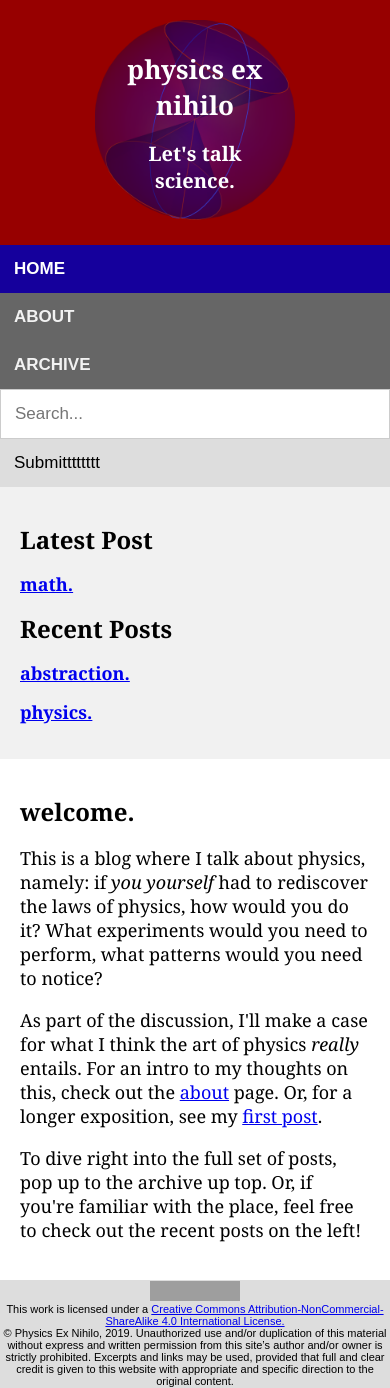
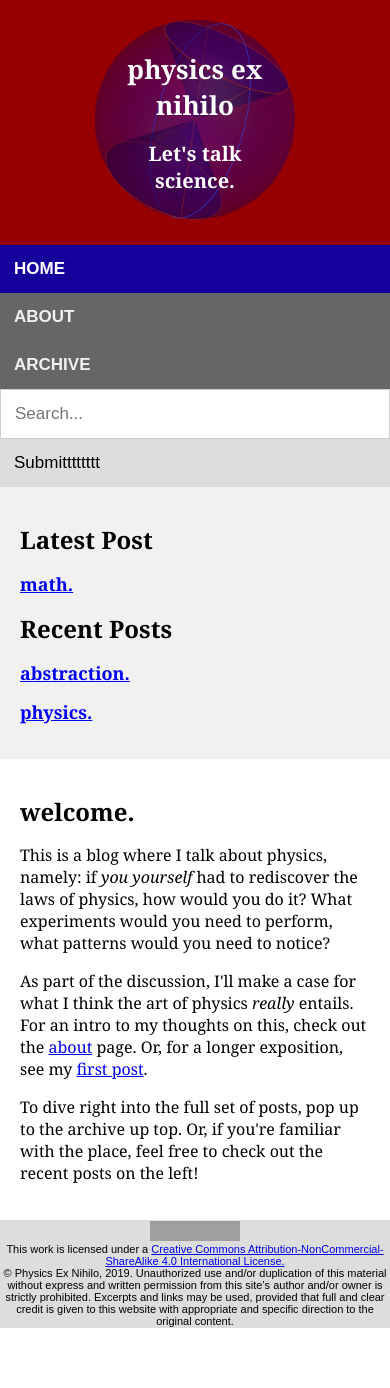
Before and after one commit to physics-ex-nihilo/physics-ex-nihilo.github.io, a Jekyll site: the page built from index.html, in a window 390 px wide. Built offline with Jekyll 4.4.1, drawn with Linux system fonts in a browser that asks for light colours; after the commit the page ends 1328 px from its top, so only the background shows below that; grey boxes are pictures that could not be loaded.

Commit message:
mobile resizing

```diff
--- a/_layouts/default.html
+++ b/_layouts/default.html
@@ -34,7 +34,7 @@
 
       <div class="search-container">
         <form action="search.html">
-          <input type="text" name="q" placeholder="Search..." id="tipue_search_input">
+          <input type="text" name="q" placeholder="Search..." id="tipue_search_input" size="15">
           <button type="submit">Submitttttttt</button>
         </form>
       </div>
--- a/_sass/main.scss
+++ b/_sass/main.scss
@@ -153,24 +153,18 @@
   font-size: 11px;
 }
 
-/* Responsive layout - when the screen is less than 700px wide, make the two columns stack on top of each other instead of next to each other */
-
-/* Also make the font size smaller */
-@media screen and (max-width: 700px) {
+/* Responsive layout - when the screen is less than 900px wide, change font sizes */
+@media screen and (max-width: 900px) {
   .row {
-    flex-direction: column;
     font-size: 12px;
   }
 
   .row p {
-	font-size: 18px;
+	font-size: 16px;
   }
 
   .header {
   padding: 20px;
-  text-align: center;
-  background: #970000;
-  color: white;
   }
 
   .header h1 {
@@ -182,9 +176,17 @@
   }
 
   .PageNavigation {
-  font-size: 18px;
+  font-size: 16px;
+  }
+
 }
 
+/* Responsive layout - when the screen is less than 700px wide, make the two columns stack on top of each other instead of next to each other */
+
+@media screen and (max-width: 700px) {
+  .row {
+    flex-direction: column;
+  }
 }
 
 /* Responsive layout - when the screen is less than 400px wide, make the navigation links stack on top of each other instead of next to each other */
```
Also changed, not shown: 7 other files.
